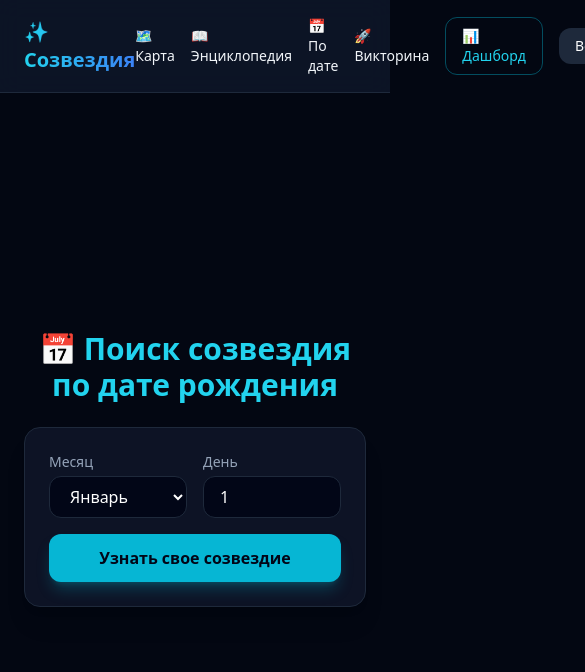
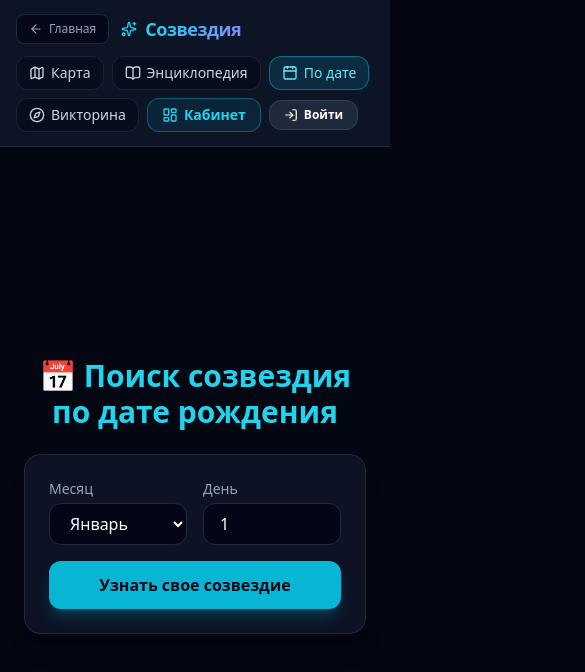
Before and after one commit to Danial1277/STAR, a Next.js app in the folder frontend/: page /date-finder in a window 390 px wide. Shown: the top 672 px of the page, 585 px wide, since content can reach past the window. Built offline with nearby package versions, Linux system fonts and the light colour scheme.

Commit message:
добавить адаптивную панель навигации с авторизацией

```diff
--- a/frontend/src/components/Navbar.tsx
+++ b/frontend/src/components/Navbar.tsx
@@ -1,37 +1,130 @@
 'use client';
 import { useState, useEffect } from 'react';
 import Link from 'next/link';
+import { usePathname, useRouter } from 'next/navigation';
+import {
+    Sparkles,
+    ArrowLeft,
+    Map,
+    BookOpen,
+    Calendar,
+    Compass,
+    LayoutDashboard,
+    User,
+    LogIn,
+    LogOut,
+} from 'lucide-react';
 
 export default function Navbar() {
     const [user, setUser] = useState<any>(null);
+    const pathname = usePathname();
+    const router = useRouter();
 
     useEffect(() => {
         const stored = localStorage.getItem('user');
         if (stored) {
-            try { setUser(JSON.parse(stored)); } catch (e) { setUser(null); }
+            try {
+                setUser(JSON.parse(stored));
+            } catch {
+                setUser(null);
+            }
+        } else {
+            setUser(null);
         }
-    }, []);
+    }, [pathname]);
+
+    const handleLogout = () => {
+        localStorage.removeItem('user');
+        setUser(null);
+        router.push('/');
+    };
+
+    const navItems = [
+        { href: '/map', label: 'Карта', icon: Map },
+        { href: '/encyclopedia', label: 'Энциклопедия', icon: BookOpen },
+        { href: '/date-finder', label: 'По дате', icon: Calendar },
+        { href: '/quiz', label: 'Викторина', icon: Compass },
+    ];
+
+    const isHome = pathname === '/';
 
     return (
-        <header className="w-full bg-slate-900/85 border-b border-slate-800 backdrop-blur-md px-6 py-4 flex justify-between items-center z-50 sticky top-0">
-            <Link href="/" className="text-xl font-extrabold text-transparent bg-clip-text bg-gradient-to-r from-cyan-400 to-blue-500 flex items-center gap-2">
-                ✨ Созвездия
-            </Link>
-            <nav className="flex items-center gap-4 text-sm font-medium">
-                <Link href="/map" className="hover:text-cyan-400 transition">🗺️ Карта</Link>
-                <Link href="/encyclopedia" className="hover:text-cyan-400 transition">📖 Энциклопедия</Link>
-                <Link href="/date-finder" className="hover:text-cyan-400 transition">📅 По дате</Link>
-                <Link href="/quiz" className="hover:text-cyan-400 transition">🚀 Викторина</Link>
-                <Link href="/dashboard" className="text-cyan-400 border border-cyan-500/40 px-4 py-2 rounded-xl hover:bg-cyan-500/10 transition">
-                    📊 Дашборд
+        <header className="w-full bg-slate-900/90 border-b border-slate-800 backdrop-blur-xl px-4 md:px-8 py-3.5 flex flex-wrap justify-between items-center gap-3 z-50 sticky top-0">
+            <div className="flex items-center gap-3">
+                {!isHome && (
+                    <Link
+                        href="/"
+                        className="flex items-center gap-1.5 text-xs font-medium text-slate-400 hover:text-white bg-slate-950/80 hover:bg-slate-800 border border-slate-800 px-3 py-1.5 rounded-lg transition"
+                    >
+                        <ArrowLeft className="w-3.5 h-3.5" />
+                        <span>Главная</span>
+                    </Link>
+                )}
+
+                <Link
+                    href="/"
+                    className="text-lg font-extrabold tracking-tight text-transparent bg-clip-text bg-gradient-to-r from-cyan-400 via-sky-400 to-indigo-400 flex items-center gap-2"
+                >
+                    <Sparkles className="w-4 h-4 text-cyan-400 shrink-0" />
+                    <span>Созвездия</span>
                 </Link>
-                {user ? (
-                    <span className="bg-purple-950/60 text-purple-300 border border-purple-700/50 px-3 py-1.5 rounded-xl font-mono text-xs">
-                        👤 {user.username} ({user.role})
-                    </span>
+            </div>
+
+            <nav className="flex flex-wrap items-center gap-2 text-sm font-medium">
+                {navItems.map(({ href, label, icon: Icon }) => {
+                    const active = pathname === href;
+                    return (
+                        <Link
+                            key={href}
+                            href={href}
+                            className={`flex items-center gap-1.5 px-3 py-1.5 rounded-xl transition border ${active
+                                ? 'bg-cyan-500/15 text-cyan-300 border-cyan-500/50'
+                                : 'bg-slate-950/50 text-slate-300 border-slate-800/80 hover:border-slate-700 hover:text-white'
+                                }`}
+                        >
+                            <Icon className="w-4 h-4 shrink-0" />
+                            <span>{label}</span>
+                        </Link>
+                    );
+                })}
+
+                <Link
+                    href="/dashboard"
+                    className={`flex items-center gap-1.5 px-3.5 py-1.5 rounded-xl transition border font-semibold ${pathname === '/dashboard'
+                        ? 'bg-cyan-500 text-slate-950 border-cyan-400'
+                        : 'bg-cyan-500/10 text-cyan-400 border-cyan-500/40 hover:bg-cyan-500/20'
+                        }`}
+                >
+                    <LayoutDashboard className="w-4 h-4 shrink-0" />
+                    <span>Кабинет</span>
+                </Link>
+
+                {user && user.role !== 'guest' ? (
+                    <div className="flex items-center gap-1.5">
+                        <Link
+                            href="/dashboard"
+                            className="flex items-center gap-1.5 bg-slate-950 text-slate-200 border border-slate-800 px-3 py-1.5 rounded-xl text-xs font-mono hover:border-slate-700 transition"
+                        >
+                            <User className="w-3.5 h-3.5 text-cyan-400 shrink-0" />
+                            <span>{user.username}</span>
+                            <span className="text-slate-500">[{user.role}]</span>
+                        </Link>
+                        <button
+                            onClick={handleLogout}
+                            title="Выйти из аккаунта"
+                            className="flex items-center gap-1 bg-slate-950 hover:bg-red-950/60 text-slate-400 hover:text-red-300 border border-slate-800 hover:border-red-800/60 px-2.5 py-1.5 rounded-xl text-xs transition"
+                        >
+                            <LogOut className="w-3.5 h-3.5" />
+                            <span className="hidden sm:inline">Выйти</span>
+                        </button>
+                    </div>
                 ) : (
-                    <Link href="/auth/login" className="bg-slate-800 hover:bg-slate-700 text-white px-4 py-2 rounded-xl transition">
-                        Войти
+                    <Link
+                        href="/auth/login"
+                        className="flex items-center gap-1.5 bg-slate-800 hover:bg-slate-700 text-white px-3.5 py-1.5 rounded-xl text-xs font-semibold transition border border-slate-700"
+                    >
+                        <LogIn className="w-3.5 h-3.5 shrink-0" />
+                        <span>Войти</span>
                     </Link>
                 )}
             </nav>
```
